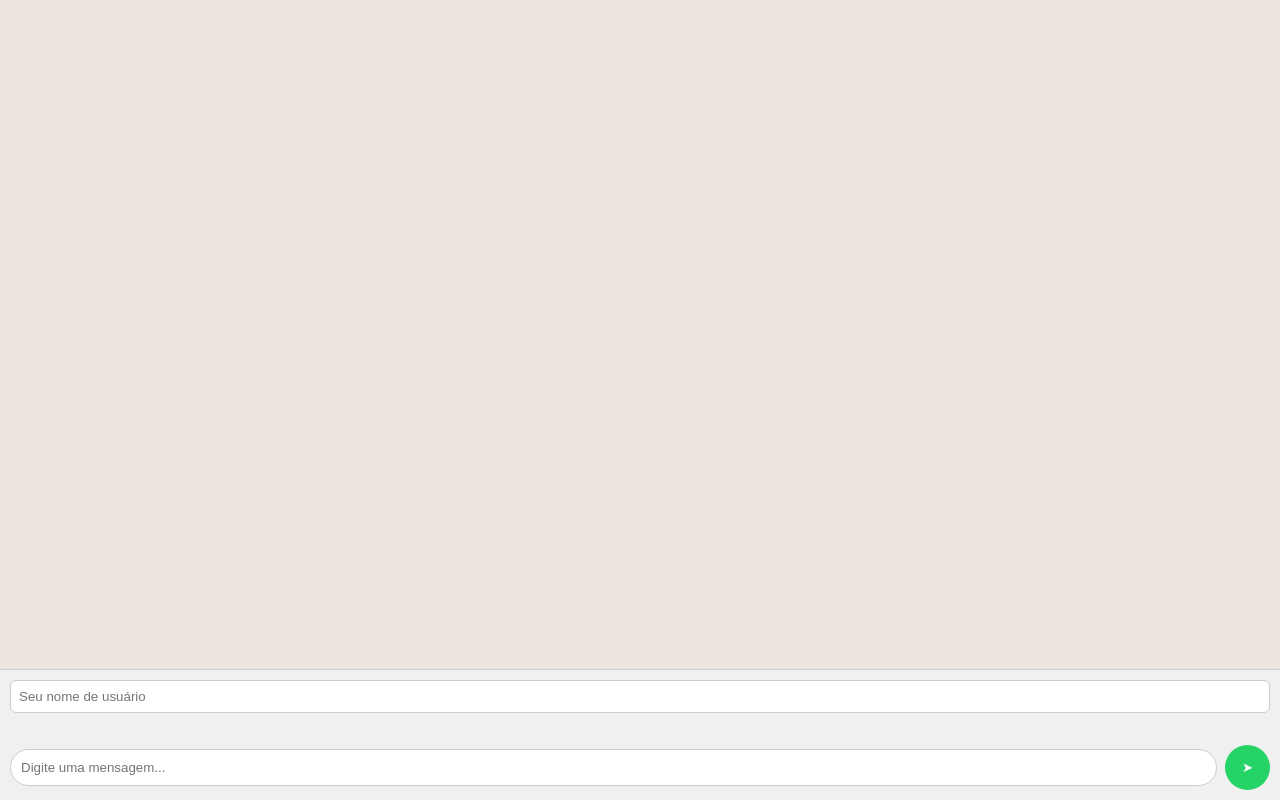
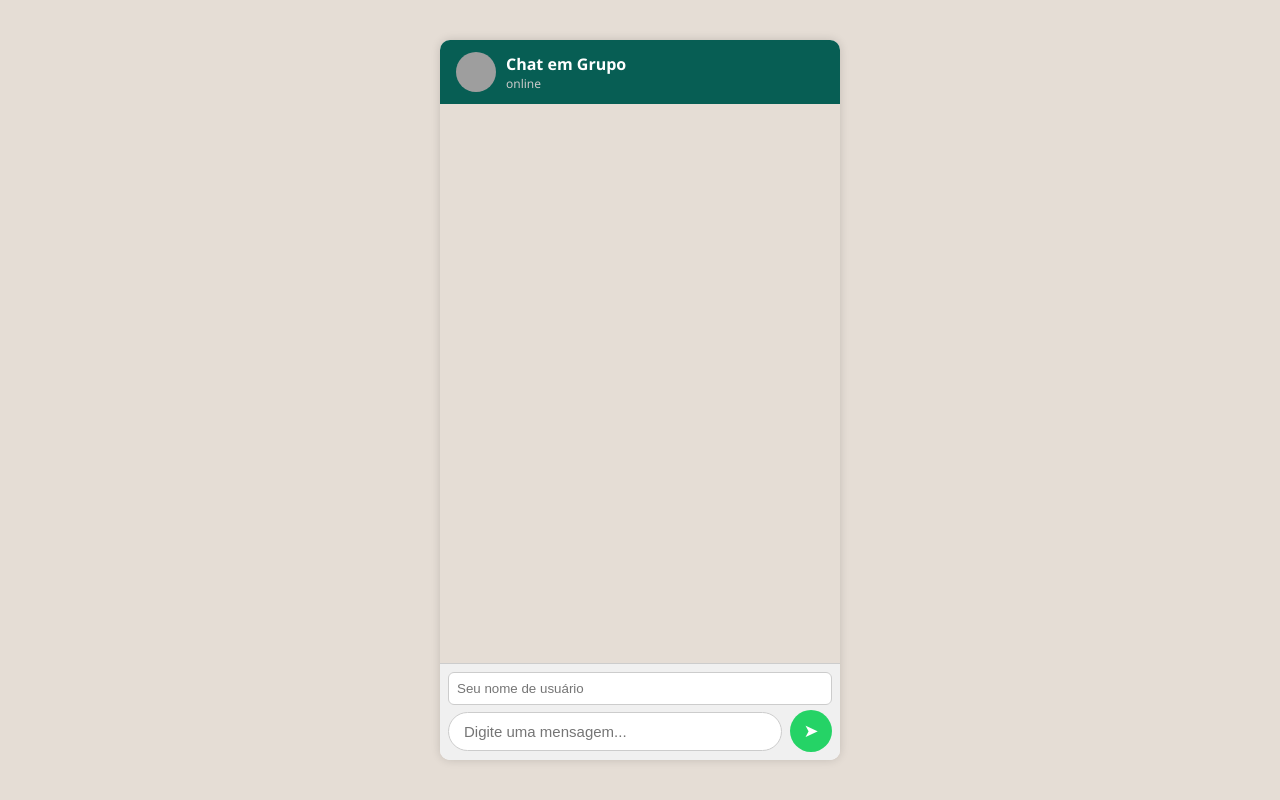
Before and after one commit to brunoaguiar1986/whats, a website: page index.html in a window 1280 px wide. Drawn offline with nearby package versions, Linux system fonts and the light colour scheme; no server answers; grey boxes are pictures that could not be loaded.

Commit message:
Update index.html

```diff
--- a/index.html
+++ b/index.html
@@ -2,21 +2,73 @@
 <html lang="pt-br">
   <head>
     <meta charset="UTF-8" />
-    <title>Bate-papo estilo WhatsApp</title>
+    <title>Chat estilo WhatsApp</title>
     <style>
-      body {
-        font-family: 'Segoe UI', Tahoma, Geneva, Verdana, sans-serif;
-        background-color: #ece5dd;
+      /* ======== RESET E BASE ======== */
+      * {
+        box-sizing: border-box;
         margin: 0;
         padding: 0;
+      }
+
+      body {
+        font-family: "Segoe UI", Tahoma, Geneva, Verdana, sans-serif;
+        background-color: #e5ddd5;
         height: 100vh;
+        display: flex;
+        justify-content: center;
+        align-items: center;
+      }
+
+      /* ======== CONTAINER DO CHAT ======== */
+      .chat-container {
+        width: 400px;
+        height: 90vh;
+        background-color: #fff;
+        display: flex;
+        flex-direction: column;
+        border-radius: 10px;
+        overflow: hidden;
+        box-shadow: 0 0 10px rgba(0, 0, 0, 0.15);
+      }
+
+      /* ======== CABEÇALHO ======== */
+      .chat-header {
+        background-color: #075e54;
+        color: white;
+        padding: 12px 16px;
+        display: flex;
+        align-items: center;
+        gap: 10px;
+      }
+
+      .chat-header img {
+        width: 40px;
+        height: 40px;
+        border-radius: 50%;
+        object-fit: cover;
+      }
+
+      .chat-header .info {
         display: flex;
         flex-direction: column;
       }
 
+      .chat-header .info h3 {
+        margin: 0;
+        font-size: 16px;
+      }
+
+      .chat-header .info span {
+        font-size: 12px;
+        color: #c9c9c9;
+      }
+
+      /* ======== ÁREA DE MENSAGENS ======== */
       #mensagens {
         flex: 1;
         list-style-type: none;
+        background-color: #e5ddd5;
         padding: 10px;
         overflow-y: auto;
         display: flex;
@@ -24,44 +76,43 @@
       }
 
       li {
-        margin: 8px 0;
-        max-width: 70%;
-        padding: 10px 14px;
-        border-radius: 8px;
+        margin: 6px 0;
+        max-width: 75%;
+        padding: 8px 12px;
+        border-radius: 10px;
         word-wrap: break-word;
         position: relative;
         font-size: 15px;
       }
 
-      /* Mensagens enviadas pelo próprio usuário */
       .minha-mensagem {
         align-self: flex-end;
         background-color: #dcf8c6;
         border-top-right-radius: 0;
       }
 
-      /* Mensagens recebidas de outros usuários */
       .mensagem-outro {
         align-self: flex-start;
         background-color: #fff;
         border-top-left-radius: 0;
       }
 
-      /* Mensagem de boas-vindas */
       .bem-vindo {
         align-self: center;
         background-color: transparent;
         color: #666;
         font-style: italic;
-        font-size: 14px;
+        font-size: 13px;
+        margin: 10px 0;
       }
 
+      /* ======== RODAPÉ / FORMULÁRIO ======== */
       form {
+        background-color: #f0f0f0;
         display: flex;
         flex-direction: column;
-        background-color: #f0f0f0;
-        padding: 10px;
         border-top: 1px solid #ccc;
+        padding: 8px;
       }
 
       #nome {
@@ -72,12 +123,19 @@
         outline: none;
       }
 
+      .input-area {
+        display: flex;
+        align-items: center;
+        gap: 8px;
+      }
+
       #mensagem {
         flex: 1;
-        padding: 10px;
+        padding: 10px 15px;
         border: 1px solid #ccc;
         border-radius: 20px;
         outline: none;
+        font-size: 15px;
       }
 
       button {
@@ -85,34 +143,66 @@
         color: white;
         border: none;
         border-radius: 50%;
-        width: 45px;
-        height: 45px;
+        width: 42px;
+        height: 42px;
         cursor: pointer;
-        margin-left: 8px;
+        font-size: 18px;
+        display: flex;
+        justify-content: center;
+        align-items: center;
       }
 
       button:hover {
         background-color: #1ebe57;
       }
 
-      .input-area {
-        display: flex;
-        align-items: center;
-        margin-top: 5px;
+      /* ======== SCROLLBAR PERSONALIZADA ======== */
+      #mensagens::-webkit-scrollbar {
+        width: 6px;
+      }
+      #mensagens::-webkit-scrollbar-thumb {
+        background-color: #c1c1c1;
+        border-radius: 10px;
+      }
+
+      /* ======== RESPONSIVIDADE ======== */
+      @media (max-width: 450px) {
+        .chat-container {
+          width: 100%;
+          height: 100vh;
+          border-radius: 0;
+        }
       }
     </style>
   </head>
 
   <body>
+    <div class="chat-container">
+      <div class="chat-header">
+        <img
+          src="https://cdn-icons-png.flaticon.com/512/124/124034.png"
+          alt="Avatar"
+        />
+        <div class="info">
+          <h3>Chat em Grupo</h3>
+          <span>online</span>
+        </div>
+      </div>
+
       <ul id="mensagens"></ul>
 
       <form id="form">
-      <input id="nome" placeholder="Seu nome de usuário" autocomplete="off" /><br />
+        <input id="nome" placeholder="Seu nome de usuário" autocomplete="off" />
         <div class="input-area">
-        <input id="mensagem" placeholder="Digite uma mensagem..." autocomplete="off" />
+          <input
+            id="mensagem"
+            placeholder="Digite uma mensagem..."
+            autocomplete="off"
+          />
           <button type="submit">➤</button>
         </div>
       </form>
+    </div>
 
     <script src="/socket.io/socket.io.js"></script>
     <script>
@@ -135,9 +225,8 @@
           meuNome = nome;
           nomeInput.disabled = true;
 
-          // Mensagem de boas-vindas
           const bemVindo = document.createElement("li");
-          bemVindo.textContent = `Bem-vindo, ${meuNome}!`;
+          bemVindo.textContent = `👋 Bem-vindo, ${meuNome}!`;
           bemVindo.classList.add("bem-vindo");
           mensagens.appendChild(bemVindo);
         }
@@ -150,7 +239,6 @@
         const item = document.createElement("li");
         item.textContent = `${dados.nome}: ${dados.mensagem}`;
 
-        // Aplica estilo de acordo com quem enviou
         if (dados.nome === meuNome) {
           item.classList.add("minha-mensagem");
         } else {
@@ -158,7 +246,7 @@
         }
 
         mensagens.appendChild(item);
-        mensagens.scrollTop = mensagens.scrollHeight; // rolar para baixo
+        mensagens.scrollTop = mensagens.scrollHeight;
       });
     </script>
   </body>
```
Lines whose indentation alone changed are shown as unchanged.
